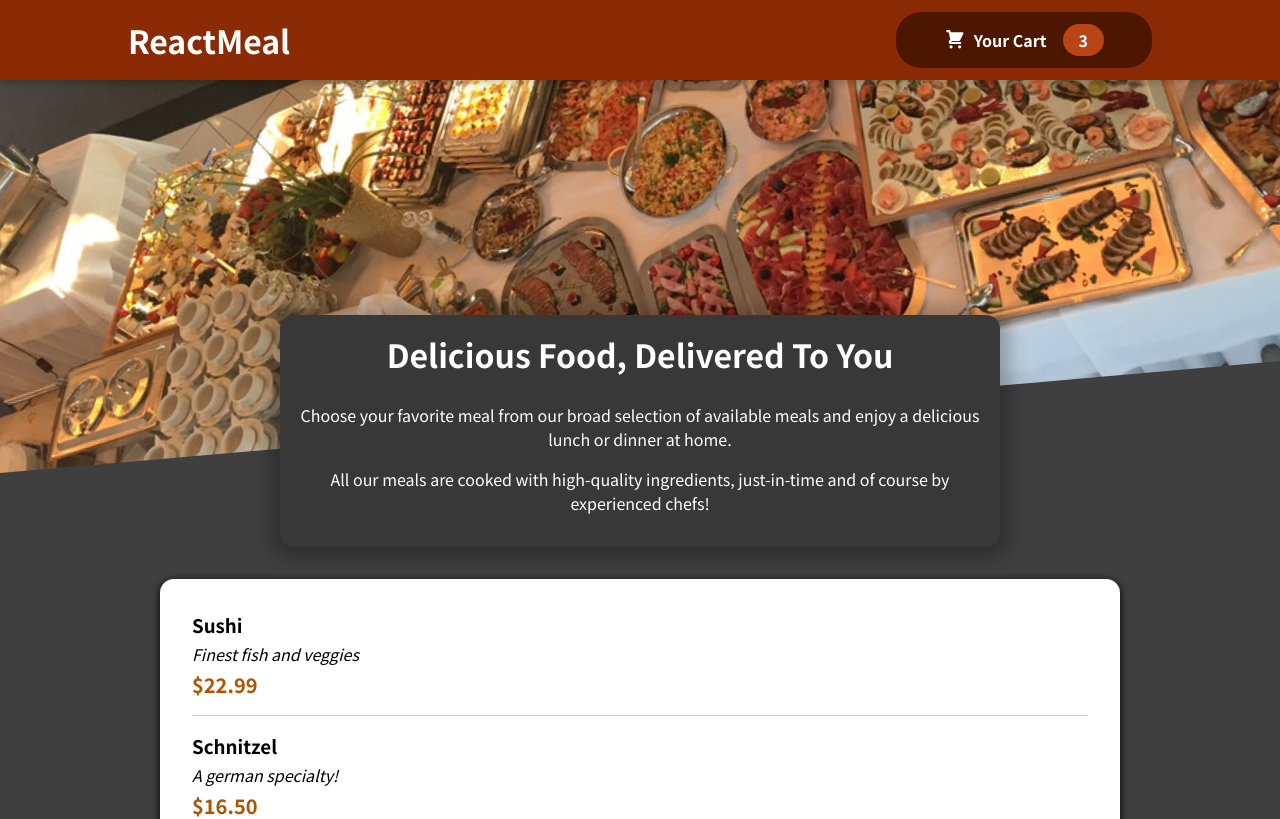
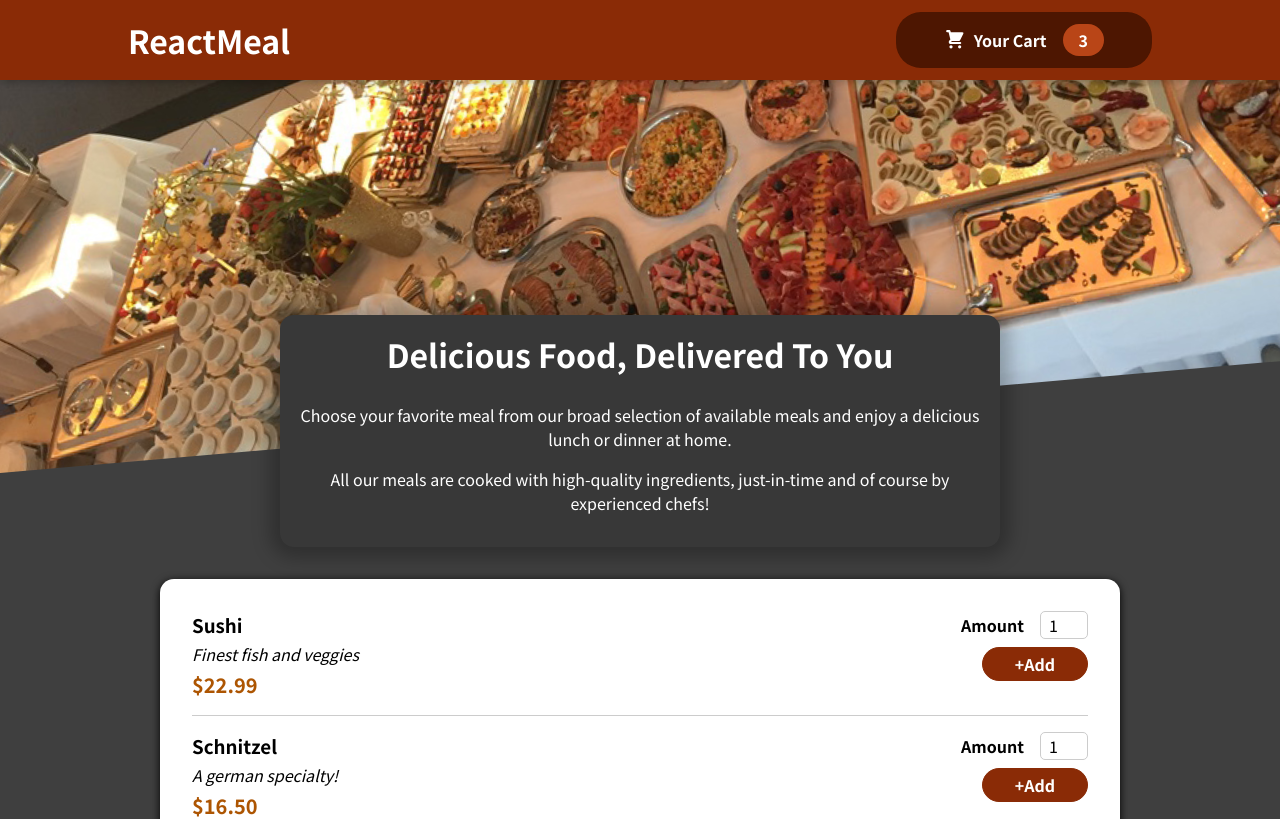
Before and after one commit to azeem521/1stProRestorant, a React (Create React App) app in the folder restorant/: page / in a window 1280 px wide. Shown: the top 819 px of the page. Built offline with nearby package versions, Linux system fonts and the light colour scheme.

Commit message:
FormAdded

```diff
--- a/restorant/src/component/Meals/MealItem/MealItem.js
+++ b/restorant/src/component/Meals/MealItem/MealItem.js
@@ -1,6 +1,7 @@
 import React from 'react'
 
 import classes from './MealItem.module.css'
+import MealItemForm from './MealItemForm'
 
 const MealItem = (props) => {
 
@@ -15,7 +16,7 @@
         </div>
         <div>
 
-
+          <MealItemForm />
         </div>
     </li>
   )
--- /dev/null
+++ b/restorant/src/component/Meals/MealItem/MealItemForm.js
@@ -0,0 +1,19 @@
+import React from 'react'
+import Input from '../../UI/Input'
+import classes from './MealItemForm.module.css'
+const MealItemForm = () => {
+  return (
+    <form className={classes.form}>
+        <Input label="Amount" input={{
+          id:'amount',
+          type:'number',
+          min:'1',
+          max:'5',
+          defaultValue:'1'
+        }} />
+        <button>+Add</button>
+    </form>
+  )
+}
+
+export default MealItemForm
--- /dev/null
+++ b/restorant/src/component/Meals/MealItem/MealItemForm.module.css
@@ -0,0 +1,20 @@
+.form {
+    text-align: right;
+  }
+
+  .form button {
+    font: inherit;
+    cursor: pointer;
+    background-color: #8a2b06;
+    border: 1px solid #8a2b06;
+    color: white;
+    padding: 0.25rem 2rem;
+    border-radius: 20px;
+    font-weight: bold;
+  }
+
+  .form button:hover,
+  .form button:active {
+    background-color: #641e03;
+    border-color: #641e03;
+  }
--- /dev/null
+++ b/restorant/src/component/UI/Input.js
@@ -0,0 +1,13 @@
+import React from 'react'
+import classes from './Input.module.css'
+
+const Input = (props) => {
+  return (
+    <div className={classes.input}>
+        <label htmlFor={props.input.id}>{props.label}</label>
+        <input {...props.input} />
+    </div>
+  )
+}
+
+export default Input
--- /dev/null
+++ b/restorant/src/component/UI/Input.module.css
@@ -0,0 +1,18 @@
+.input {
+    display: flex;
+    align-items: center;
+    margin-bottom: 0.5rem;
+  }
+
+  .input label {
+    font-weight: bold;
+    margin-right: 1rem;
+  }
+
+  .input input {
+    width: 3rem;
+    border-radius: 5px;
+    border: 1px solid #ccc;
+    font: inherit;
+    padding-left: 0.5rem;
+  }
```
